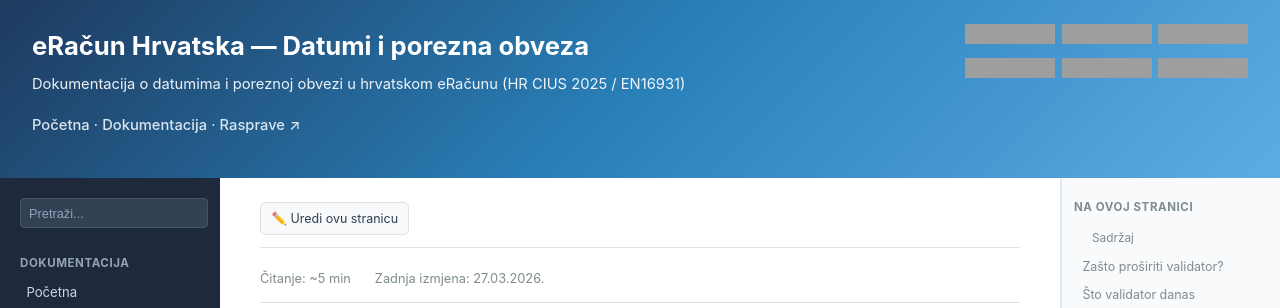
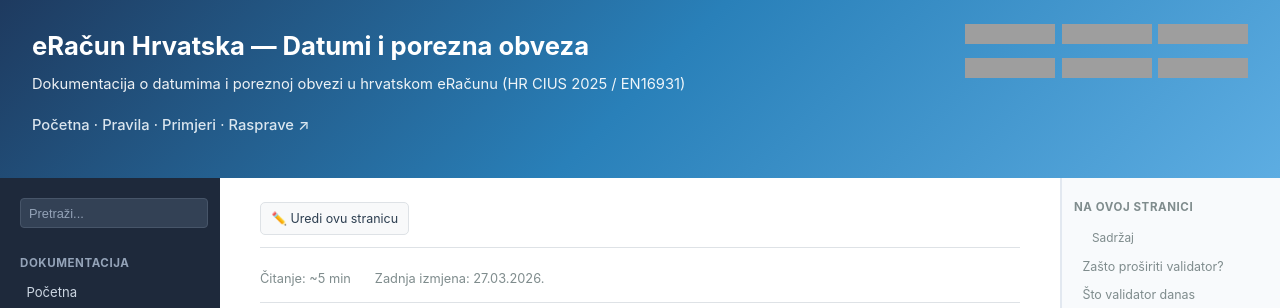
Before and after one commit to dageci/eracun-fiskalizacija-datumi, a Jekyll site: the page built from docs/prijedlozi-validator.md, in a window 1280 px wide and 900 px high, cut to the strip 0-308 px from the top of the window. Built offline with Jekyll 4.4.1, drawn with Linux system fonts in a browser that asks for light colours; some of the changed lines change nothing that is shown; grey boxes are pictures that could not be loaded.

Commit message:
ispravljeni svi mrtvi linkovi na stari dokument
- prijedlozi-validator.md: 3 linka preusmjerena na primjeri-izdavatelj
- Header breadcrumb: "Dokumentacija" zamijenjen s "Pravila" + "Primjeri"
- Nula preostalih referenci na eracun-datumi-poreza-workflow u docs/

````diff
--- a/docs/_layouts/default.html
+++ b/docs/_layouts/default.html
@@ -256,7 +256,8 @@
         <p>{{ site.description }}</p>
         <p class="nav-links">
           <a href="{{ site.baseurl }}/">Početna</a> ·
-          <a href="{{ site.baseurl }}/eracun-datumi-poreza-workflow">Dokumentacija</a> ·
+          <a href="{{ site.baseurl }}/pravila">Pravila</a> ·
+          <a href="{{ site.baseurl }}/primjeri-izdavatelj">Primjeri</a> ·
           <a href="https://github.com/dageci/eracun-fiskalizacija-datumi/discussions" target="_blank">Rasprave ↗</a>
         </p>
       </div>
--- a/docs/prijedlozi-validator.md
+++ b/docs/prijedlozi-validator.md
@@ -69,7 +69,7 @@
 </assert>
 ```
 
-**Dokumentacija**: Vidi primjere [4.2.1–4.2.6](eracun-datumi-poreza-workflow#42-obračun-po-naplaćenoj-naknadi-čl-125i-zakona-o-pdv-u-po-naplati) — svi koriste BT-8=432 i svi imaju HR-BT-15.
+**Dokumentacija**: Vidi primjere [4.2.1–4.2.6](primjeri-izdavatelj#42-obračun-po-naplaćenoj-naknadi-čl-125i-zakona-o-pdv-u-po-naplati) — svi koriste BT-8=432 i svi imaju HR-BT-15.
 
 ---
 
@@ -94,7 +94,7 @@
 </assert>
 ```
 
-**Dokumentacija**: Vidi primjer [4.2.4 Predujam](eracun-datumi-poreza-workflow#424-predujam--avansni-račun-po-naplati) — jedini slučaj po naplati s BT-7.
+**Dokumentacija**: Vidi primjer [4.2.4 Predujam](primjeri-izdavatelj#424-predujam--avansni-račun-po-naplati) — jedini slučaj po naplati s BT-7.
 
 ---
 
@@ -118,7 +118,7 @@
 </assert>
 ```
 
-**Dokumentacija**: Vidi primjer [4.1.5a](eracun-datumi-poreza-workflow#415a-što-ako-izostavimo-bt-7-kod-kontinuirane-usluge-po-izdavanju) — PDV u krivom mjesecu.
+**Dokumentacija**: Vidi primjer [4.1.5a](primjeri-izdavatelj#415a-što-ako-izostavimo-bt-7-kod-kontinuirane-usluge-po-izdavanju) — PDV u krivom mjesecu.
 
 ---
 
````
